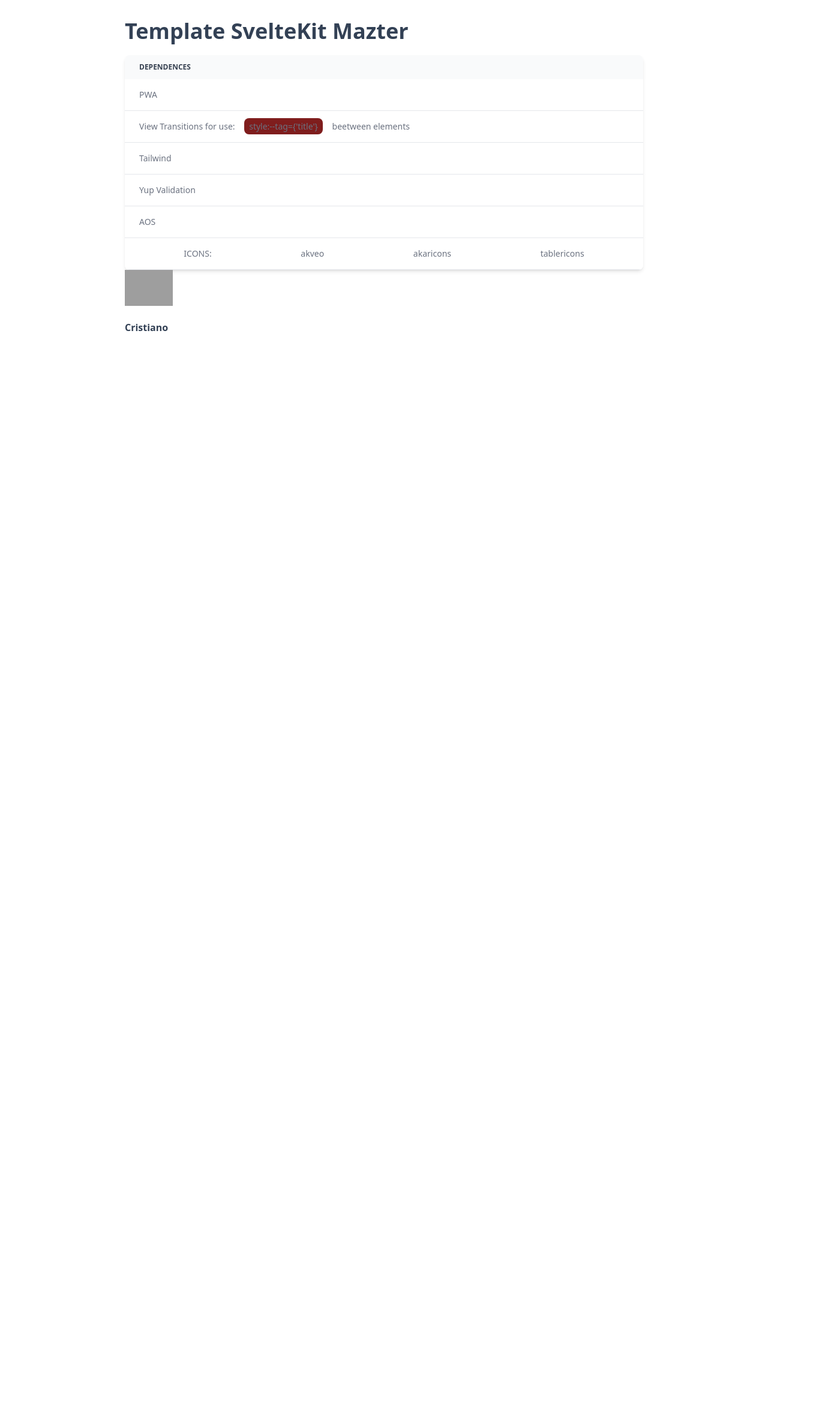
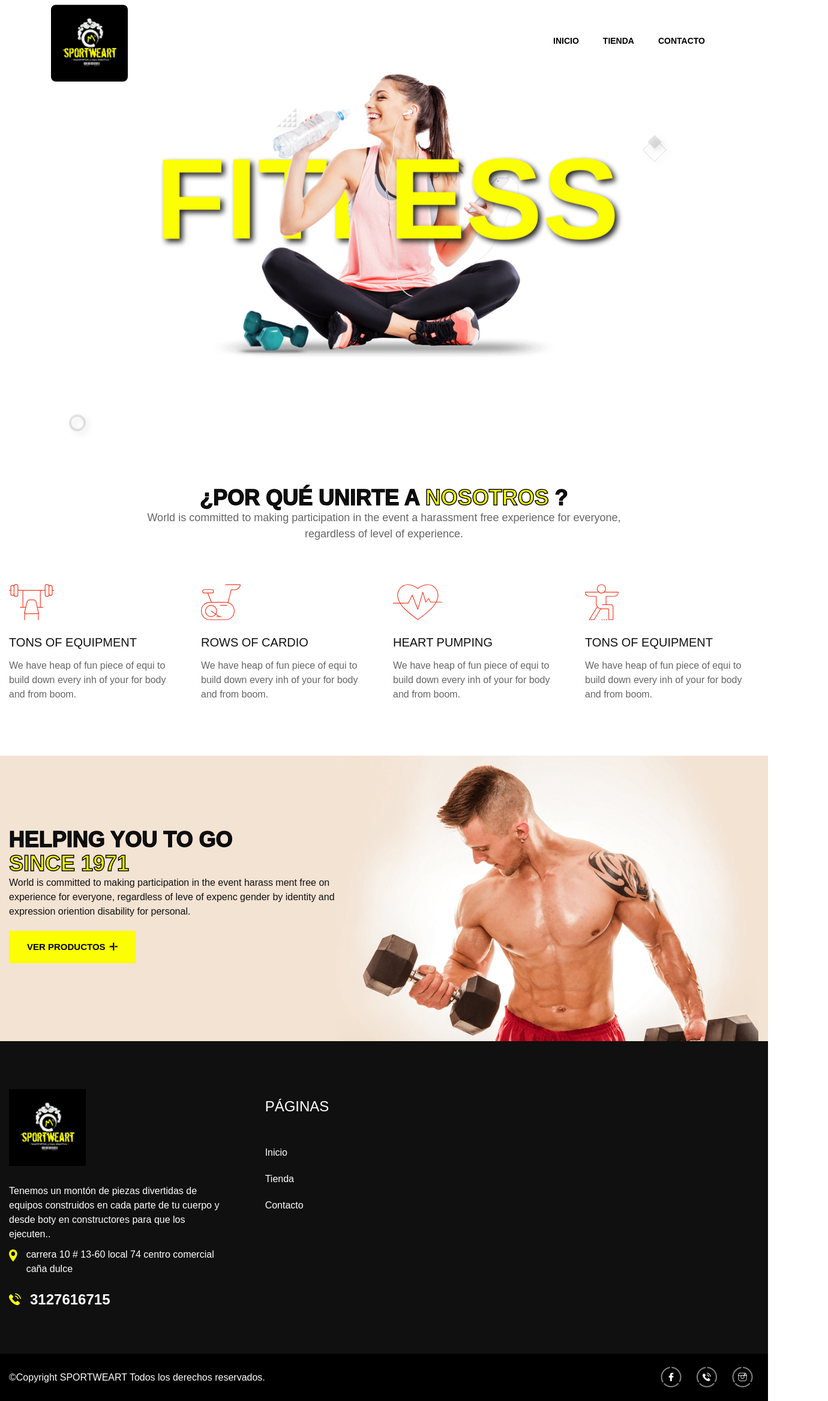
Before and after one commit to sportweart/sportweart.com, a SvelteKit app: page / in a window 1280 px wide. Shown: the whole page at 60% size, 1380 px wide, since content can reach past the window. Before the commit the page ends 800 px from the top, so only its background shows below. Built offline with nearby package versions, Linux system fonts and the light colour scheme; grey boxes are pictures that could not be loaded.

Commit message:
build: home page

```diff
--- a/src/app.html
+++ b/src/app.html
@@ -6,11 +6,54 @@
 	<link rel="icon" href="%sveltekit.assets%/favicon.png" />
 	<meta name="viewport" content="width=device-width, initial-scale=1" />
 	<link rel="manifest" href="manifest.json">
+	<link rel="apple-touch-icon" href="apple-touch-icon.html">
+	<link rel="stylesheet" href="assets/css/font-awesome.min.css">
+	<link rel="stylesheet" type="text/css" href="/assets/css/bootstrap.min.css">
+	<link rel="stylesheet" type="text/css" href="/assets/css/font-awesome.min.css">
+	<link rel="stylesheet" type="text/css" href="/assets/css/animate.css">
+	<link rel="stylesheet" type="text/css" href="/assets/css/iconfont.css">
+	<link rel="stylesheet" type="text/css" href="/assets/css/owl.carousel.min.css">
+	<link rel="stylesheet" type="text/css" href="/assets/css/owl.theme.default.min.css">
+	<link rel="stylesheet" type="text/css" href="/assets/css/magnific-popup.css">
+	<link rel="stylesheet" href="/assets/css/plugins.css" />
+	<link rel="stylesheet" type="text/css" href="/assets/css/style.css">
+	<link rel="stylesheet" href="/assets/css/responsive.css" />
 	%sveltekit.head%
 </head>
 
 <body data-sveltekit-preload-data="hover">
 	<div>%sveltekit.body%</div>
 </body>
+<!-- <script src="assets/js/jquery-3.2.1.min.js"></script>
+<script src="/assets/js/Popper.js"></script>
+<script src="/assets/js/bootstrap.min.js"></script>
+<script src="/assets/js/owl.carousel.min.js"></script>
+<script src="/assets/js/jquery.ajaxchimp.min.js"></script>
+<script src="/assets/js/jquery.magnific-popup.min.js"></script>
+<script src="/assets/js/plugins.js"></script>
+<script src="/assets/js/bmi.js"></script>
+<script src="/assets/js/comparison.js"></script>
+<script src="/assets/js/jquery.waypoints.min.js"></script>
+<script src="/assets/js/menu.js"></script>
+<script src="/assets/js/nav-tool.js"></script>
+<script src="/https://maps.googleapis.com/maps/api/js?v=3&amp;key=AIzaSyBOQMDDOsJA0uHTqXTDHUogDJfaTST7hNQ"></script>
+<script src="/assets/js/scrollax.js"></script>
+<script src="/assets/js/TweenMax.min.js"></script>
+<script src="/assets/js/parallaxie.js"></script>
+<script src="/assets/js/vivus.min.js"></script>
+<script src="/assets/js/main.js"></script> -->
+<!--Start of Tawk.to Script-->
+<script type="text/javascript">
+	var Tawk_API = Tawk_API || {}, Tawk_LoadStart = new Date();
+	(function () {
+		var s1 = document.createElement("script"), s0 = document.getElementsByTagName("script")[0];
+		s1.async = true;
+		s1.src = 'https://embed.tawk.to/65164ced10c0b2572486ac3c/1hbfhp0hk';
+		s1.charset = 'UTF-8';
+		s1.setAttribute('crossorigin', '*');
+		s0.parentNode.insertBefore(s1, s0);
+	})();
+</script>
+<!--End of Tawk.to Script-->
 
 </html>
--- a/src/routes/+layout.svelte
+++ b/src/routes/+layout.svelte
@@ -3,16 +3,111 @@
 	import { preparePageTransition } from '$lib/config/page-transition';
 	import 'aos/dist/aos.css';
 	import AOS from 'aos';
-	import { onMount } from 'svelte';
+	import { afterUpdate, onMount } from 'svelte';
+	import { INFO_COMPANY, SOCIAL } from '$lib/data/info';
 	onMount(() => {
 		AOS.init();
 	});
 	preparePageTransition();
+	let current_url;
+	let text_menu_c ='text-page-main'
+	afterUpdate(() => {
+		current_url = window.location.pathname;
+		if (current_url == '/') {
+			text_menu_c = 'text-black'
+		}else{
+			text_menu_c = 'text-page-main'
+		}
+	});
 </script>
 
-<main class="text-slate-700 max-w-4xl m-auto">
-	<div class="flex-col items-center justify-center py-4 px-4">
-		<h1 class="text-4xl font-bold mt-4">Template SvelteKit Mazter</h1>
-		<slot />
+<header class="elementskit-header xs-header-transparent" style="z-index: 40;">
+	<div class="xs-container">
+		<div class="xs-navbar">
+			<a class="xs-navbar-brand" href="index.html">
+				<img src="assets/images/logo/logo-white.png" class="w-32 rounded-lg mt-2" alt="navbar logo" />
+			</a>
+			<nav class="elementskit-navbar ml-auto">
+				<button class="elementskit-menu-hamburger elementskit-menu-toggler">
+					<span class="elementskit-menu-hamburger-icon" />
+					<span class="elementskit-menu-hamburger-icon" />
+					<span class="elementskit-menu-hamburger-icon" />
+				</button>
+				<div class="elementskit-menu-container elementskit-menu-offcanvas-elements" style="background: black;">
+					<ul class="elementskit-navbar-nav nav-alignment-dynamic">
+						<li>
+							<a href="/" class={text_menu_c} >Inicio</a>
+						</li>
+						<li>
+							<a href="/store" class={text_menu_c}>Tienda</a>
+						</li>
+						<li>
+							<a href="/contact" class={text_menu_c}>Contacto</a>
+						</li>
+					</ul>
+				</div>
+				<div class="elementskit-menu-overlay elementskit-menu-offcanvas-elements elementskit-menu-toggler" />
+			</nav>
+		</div>
 	</div>
-</main>
+</header>
+<slot />
+<footer class="footer-1">
+	<div class="xs-footer-top">
+		<div class="container">
+			<div class="row">
+				<div class="col-lg-4 col-md-6">
+					<div class="footer-widget xs-mr-35">
+						<div class="xs-footer-logo">
+							<img src="assets/images/logo/logo-white.png" class="w-32" alt="logo" />
+						</div>
+						<p>Tenemos un montón de piezas divertidas de equipos construidos en cada parte de tu cuerpo y desde boty en constructores para que los ejecuten..</p>
+						<ul class="xs-footer-contact-info">
+							<li>
+								<i class="icon icon-location" />
+								<p>{INFO_COMPANY.ADDRESS}</p>
+							</li>
+							<li>
+								<i class="icon icon-phone" />
+								<p>
+									<a class="xs-phone-number" href="tel:+65-094-778-622"> {INFO_COMPANY.PHONE} </a>
+								</p>
+							</li>
+						</ul>
+					</div>
+				</div>
+				<div class="col-lg-4 col-md-6">
+					<div class="footer-widget">
+						<h3 class="widget-title">Páginas</h3>
+						<div class="media">
+							<div class="media-body">
+								<ul class="list-unstyled">
+									<li><a href="/">Inicio</a></li>
+									<li><a href="/store">Tienda</a></li>
+									<li><a href="/contact">Contacto</a></li>
+								</ul>
+							</div>
+						</div>
+					</div>
+				</div>
+			</div>
+		</div>
+	</div>
+
+	<div class="xs-footer-bottom">
+		<div class="container">
+			<div class="row">
+				<div class="col-md-6 align-self-center">
+					<p>©Copyright SPORTWEART Todos los derechos reservados.</p>
+				</div>
+				<div class="col-md-6">
+					<ul class="list-inline text-center text-md-right">
+						<li><a target="_blank" href={SOCIAL.FACEBOOK} class="icon icon-facebook" /></li>
+						<li><a target="_blank" href={SOCIAL.WHATSAPP} class="icon icon-phone" /></li>
+						<li><a target="_blank" href={SOCIAL.INSTAGRAM} class="icon icon-instagram" /></li>
+					</ul>
+				</div>
+			</div>
+		</div>
+	</div>
+</footer>
--- a/src/routes/+page.svelte
+++ b/src/routes/+page.svelte
@@ -1,48 +1,86 @@
 <svelte:head>
-	<title>Template Mazter SvelteKit</title>
+	<title>....</title>
 </svelte:head>
 
-<div class="w-[100%] mt-5" data-aos="fade-down">
-	<div class="relative overflow-x-auto shadow-md sm:rounded-lg">
-		<table class="w-full text-sm text-left text-gray-500 dark:text-gray-400">
-			<thead class="text-xs text-gray-700 uppercase bg-gray-50 dark:bg-gray-700 dark:text-gray-400">
-				<tr>
-					<th scope="col" colspan="2" class="px-6 py-3"> Dependences</th>
-				</tr>
-			</thead>
-			<tbody>
-				<tr class="bg-white border-b dark:bg-gray-900 dark:border-gray-700">
-					<td class="px-6 py-4"> PWA </td>
-				</tr>
-				<tr class="bg-white border-b dark:bg-gray-900 dark:border-gray-700">
-					<td class="px-6 py-4"> View Transitions for use: <span class="bg-red-900 p-1 px-2 mx-3 rounded-lg">style:--tag={'{'}'title'{'}'}</span> beetween elements </td>
-				</tr>
-				<tr class="bg-white border-b dark:bg-gray-900 dark:border-gray-700">
-					<td class="px-6 py-4"> Tailwind </td>
-				</tr>
-				<tr class="bg-white border-b dark:bg-gray-900 dark:border-gray-700">
-					<td class="px-6 py-4"> <a href="https://github.com/KamyarLajani/svelte-yup">Yup Validation </a> </td>
-				</tr>
-				<tr class="bg-white border-b dark:bg-gray-900 dark:border-gray-700">
-					<td class="px-6 py-4"> <a href="https://michalsnik.github.io/aos/" target="_blank">AOS</a> </td>
-				</tr>
-				<tr class="bg-white border-b dark:bg-gray-900 dark:border-gray-700">
-					<td class="px-6 py-4 flex justify-around">
-						ICONS:
-						<a href="https://akveo.github.io/eva-icons" target="_blank">akveo</a>
-						<a href="https://akaricons.com/?ref=uigoodies.com" target="_blank">akaricons</a>
-						<a href="https://tablericons.com" target="_blank">tablericons</a>
-					</td>
-				</tr>
-			</tbody>
-		</table>
+<section class="" data-scrollax-parent="true" id="home">
+	<div class="container xs-clips-wraper">
+		<div class="xs-clips floating_animation">
+			<img src="assets/images/shape/banner-light-clips.png" alt="clip" />
+		</div>
 	</div>
-</div>
+	<div class="h-[90vh] flex justify-center items-center relative">
+		<h2 class="z-30  -ml-[21rem] absolute text-[#FCFE03] font-[800] text-[12rem] floating_animation" style="z-index: 21;">FITN</h2>
+		<img src="/assets/images/slider-light/slide-3.png" class="w-[600px]" style="z-index: 22;" alt="shape" />
+		<h2 class="z-30 ml-[25rem] absolute  text-[#FCFE03] font-[800] text-[12rem] floating_animation" style="z-index: 23; ">ESS</h2>
+	</div>
+</section>
 
-<div class="d-flex justify-center items-center">
-	<a href="/home">
-		<img src="https://upload.wikimedia.org/wikipedia/commons/8/8c/Cristiano_Ronaldo_2018.jpg" style:--tag={'taylor'} alt="taylor" class="w-[80px]" />
-	</a>
-	<br />
-	<h1 style:--tag={'title'} class="font-bold">Cristiano</h1>
-</div>
+<section class="xs-section-padding" id="about">
+	<div class="container">
+		<div class="row">
+			<div class="col-lg-8 mx-auto">
+				<div class="xs-section-heading text-center">
+					<h2 class="text-4xl font-extrabold border-text">¿Por qué unirte a <span class="border-text">Nosotros</span> ?</h2>
+					<p>World is committed to making participation in the event a harassment free experience for everyone, regardless of level of experience.</p>
+				</div>
+			</div>
+		</div><!-- .row END -->
+
+		<div class="row">
+			<div class="col-lg-3 col-md-6">
+				<div class="xs-about-us">
+					<object id="servicesvg" type="image/svg+xml" data="assets/images/services/01.svg"></object>
+					<h3>TONS OF EQUIPMENT</h3>
+					<p>
+						We have heap of fun piece of equi to build down every inh of your for body and from boom.
+					</p>
+				</div>
+			</div>
+			<div class="col-lg-3 col-md-6">
+				<div class="xs-about-us" >
+				<object id="servicesvg2" type="image/svg+xml" data="assets/images/services/02.svg"></object>
+					<h3>ROWS OF CARDIO</h3>
+					<p>
+						We have heap of fun piece of equi to build down every inh of your for body and from boom.
+					</p>
+				</div>
+			</div>
+			<div class="col-lg-3 col-md-6">
+			<div class="xs-about-us" >
+				<object id="servicesvg3" type="image/svg+xml" data="assets/images/services/03.svg"></object>
+					<h3>HEART PUMPING</h3>
+					<p>
+						We have heap of fun piece of equi to build down every inh of your for body and from boom.
+					</p>
+				</div>
+			</div>
+			<div class="col-lg-3 col-md-6">
+			<div class="xs-about-us" >
+				<object id="servicesvg4" type="image/svg+xml" data="assets/images/services/04.svg"></object>
+					<h3>TONS OF EQUIPMENT</h3>
+					<p>
+						We have heap of fun piece of equi to build down every inh of your for body and from boom.
+					</p>
+				</div>
+			</div>
+		</div><!-- .row END -->
+	</div><!-- .container END -->
+</section>
+
+<section class="xs-section-padding-lg xs-bg-cover parallaxie" style="background-image: url(assets/images/help-light-img.jpg)">
+	<div class="container">
+		<div class="xs-help xs-help-light">
+			<div class="row">
+				<div class="col-lg-6">
+					<div class="xs-section-heading">
+						<h2 class="text-4xl font-extrabold border-text">HELPING YOU to GO <br />
+							<span>Since 1971</span>
+						</h2>
+					</div>
+					<p>World is committed to making participation in the event  harass ment free on experience for everyone, regardless of leve of expenc gender by identity and expression oriention disability for personal.</p>
+					<a href="/" class="btn btn-primary text-black">Ver productos <span class="icon icon-plus"></span></a>
+				</div>
+			</div>
+		</div>
+	</div>
+</section>
```
